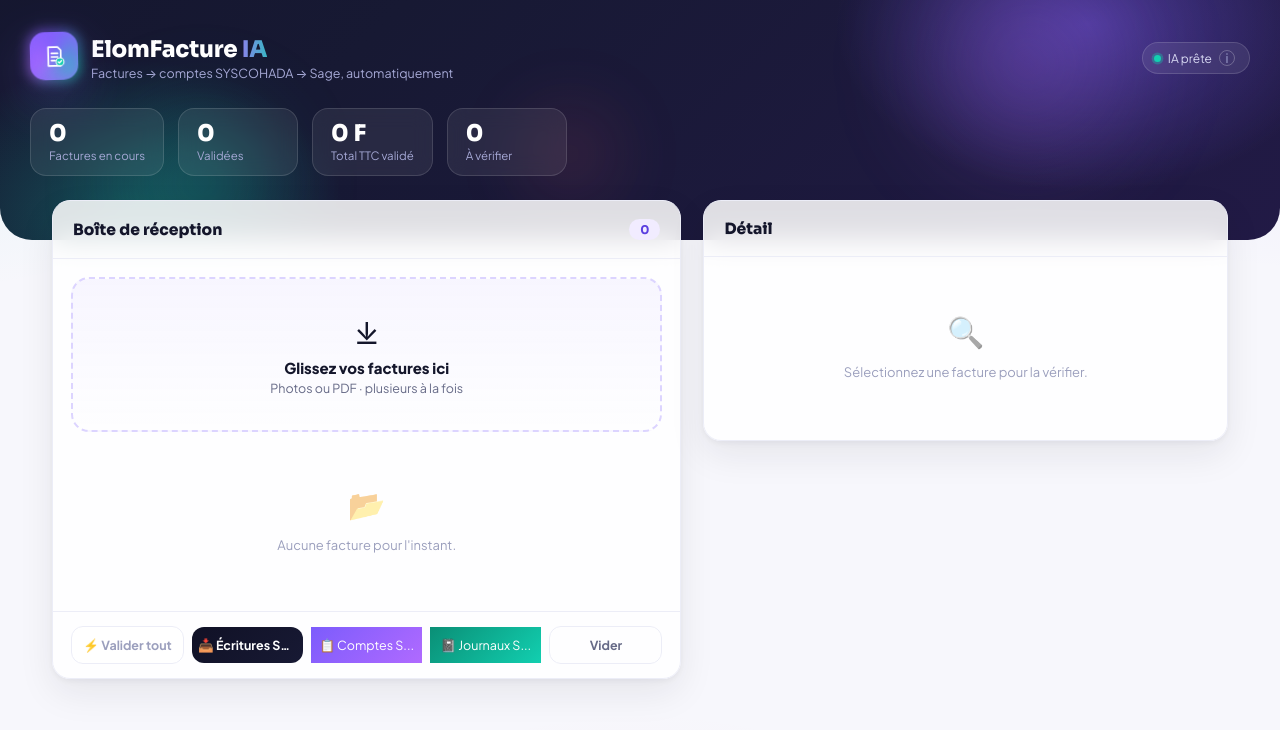
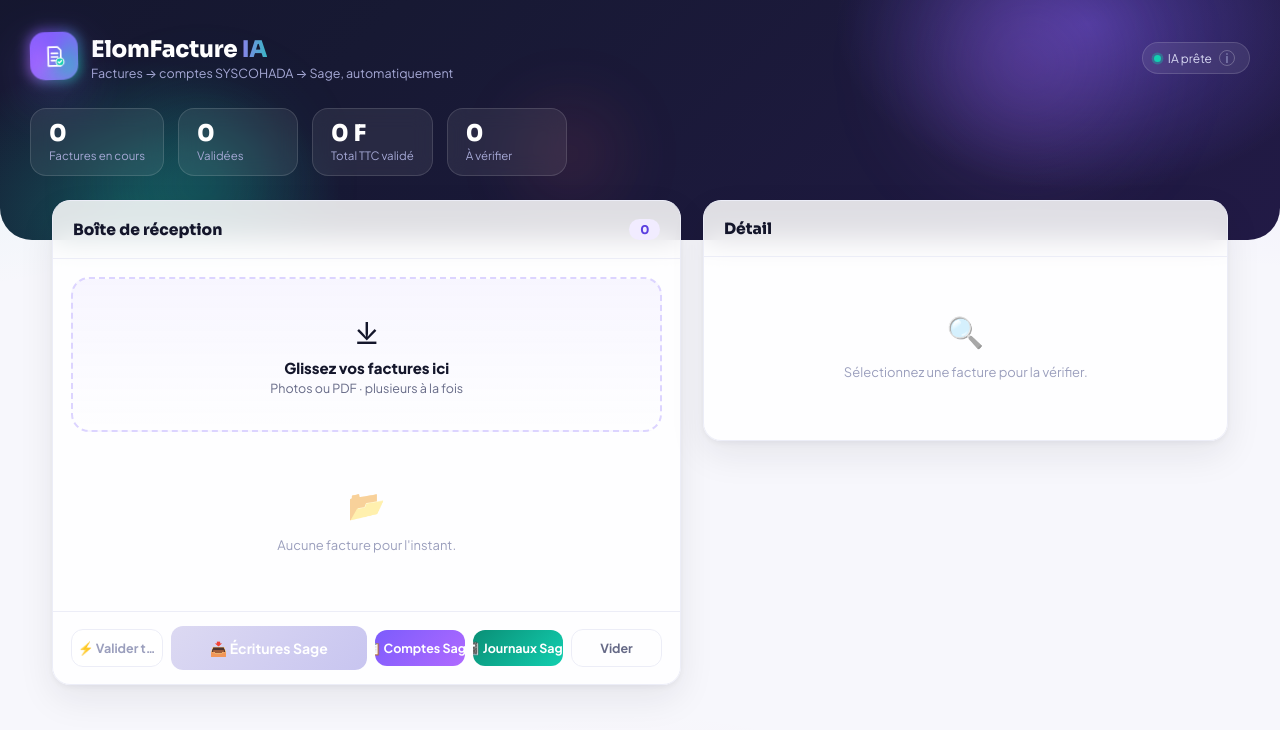
Before and after one commit to obedelom17/elomfacture, a website: page index.html in a window 1280 px wide. Drawn offline with Linux system fonts and the light colour scheme.

```diff
--- a/index.html
+++ b/index.html
@@ -265,6 +265,7 @@
 
   .actions{ display:flex; gap:8px; padding:14px 18px; border-top:1px solid var(--line); flex-wrap:nowrap; align-items:center; }
   .actions .btn-bulk, .actions .btn-export, .actions .btn-ghost{ flex:1; min-width:0; font-size:12.5px; padding:10px 6px; white-space:nowrap; overflow:hidden; text-overflow:ellipsis; }
+  .actions a.btn-export{ border-radius:12px; font-weight:700; font-size:12.5px; padding:10px 6px; color:#fff; }
   button{ font-family:inherit; cursor:pointer; border:none; border-radius:12px; font-size:13.5px; font-weight:700; padding:11px 18px; transition: 0.18s transform, 0.18s box-shadow, 0.18s background, 0.18s filter; position:relative; overflow:hidden; }
   button:active{ transform: scale(0.96); }
   button:not(:disabled)::after{
@@ -282,6 +283,10 @@
   .btn-ghost{ background:transparent; color:var(--ink-soft); border:1.5px solid var(--line); }
   .btn-ghost:hover{ border-color:var(--ink-soft); color:var(--ink); transform: translateY(-1px); }
   .btn-export{ background:linear-gradient(135deg, var(--bg-1), var(--bg-2), var(--primary-3)); background-size:220% 220%; color:#fff; animation: btnGrad 5s ease infinite; }
+  .btn-ecriture{ background: linear-gradient(135deg, var(--primary), var(--primary-2)) !important; animation:none !important; font-size:14px !important; padding:13px 20px !important; flex:2 !important; box-shadow: var(--shadow-lg); }
+  .btn-ecriture:not(:disabled):hover{ filter:brightness(1.1); transform: translateY(-2px); box-shadow: 0 22px 46px rgba(124,92,252,0.34); }
+  .btn-ecriture:disabled{ background: linear-gradient(135deg,#DCD9F2,#C8C5F0) !important; cursor:not-allowed; box-shadow:none; transform:none; }
+  .btn-dl{ text-decoration:none !important; display:inline-flex !important; align-items:center !important; justify-content:center !important; }
   @keyframes btnGrad{ 0%,100%{ background-position:0% 50%;} 50%{ background-position:100% 50%;} }
   .btn-export:hover{ filter:brightness(1.25); transform: translateY(-2px); box-shadow: 0 18px 40px rgba(20,22,43,0.3); }
 
@@ -384,9 +389,9 @@
       </div>
       <div class="actions">
         <button class="btn-bulk" id="bulkBtn" disabled>⚡ Valider tout</button>
-        <button class="btn-export" id="exportBtn" disabled title="Export écritures comptables (Fichier > Importer dans Sage)">📥 Écritures Sage</button>
-        <a class="btn-export" href="https://raw.githubusercontent.com/obedelom17/elomfacture/main/Import_comptes_ElomFacture.ema" download="Import_comptes_ElomFacture.ema" style="background:linear-gradient(135deg,#7C5CFC,#B06AFF);text-decoration:none;display:inline-flex;align-items:center;justify-content:center;">📋 Comptes S...</a>
-        <a class="btn-export" href="https://raw.githubusercontent.com/obedelom17/elomfacture/main/Import_ecritures_ElomFacture.ema" download="Import_ecritures_ElomFacture.ema" style="background:linear-gradient(135deg,#0A8F76,#12CFB0);text-decoration:none;display:inline-flex;align-items:center;justify-content:center;">📓 Journaux S...</a>
+        <button class="btn-export btn-ecriture" id="exportBtn" disabled title="Export écritures comptables (Fichier > Importer dans Sage)">📥 Écritures Sage</button>
+        <a class="btn-export btn-dl" href="https://raw.githubusercontent.com/obedelom17/elomfacture/main/Import_comptes_ElomFacture.ema" download="Import_comptes_ElomFacture.ema" style="background:linear-gradient(135deg,#7C5CFC,#B06AFF);">📋 Comptes Sage</a>
+        <a class="btn-export btn-dl" href="https://raw.githubusercontent.com/obedelom17/elomfacture/main/Import_ecritures_ElomFacture.ema" download="Import_ecritures_ElomFacture.ema" style="background:linear-gradient(135deg,#0A8F76,#12CFB0);">📓 Journaux Sage</a>
         <button class="btn-ghost" id="clearBtn">Vider</button>
       </div>
     </div>
```
